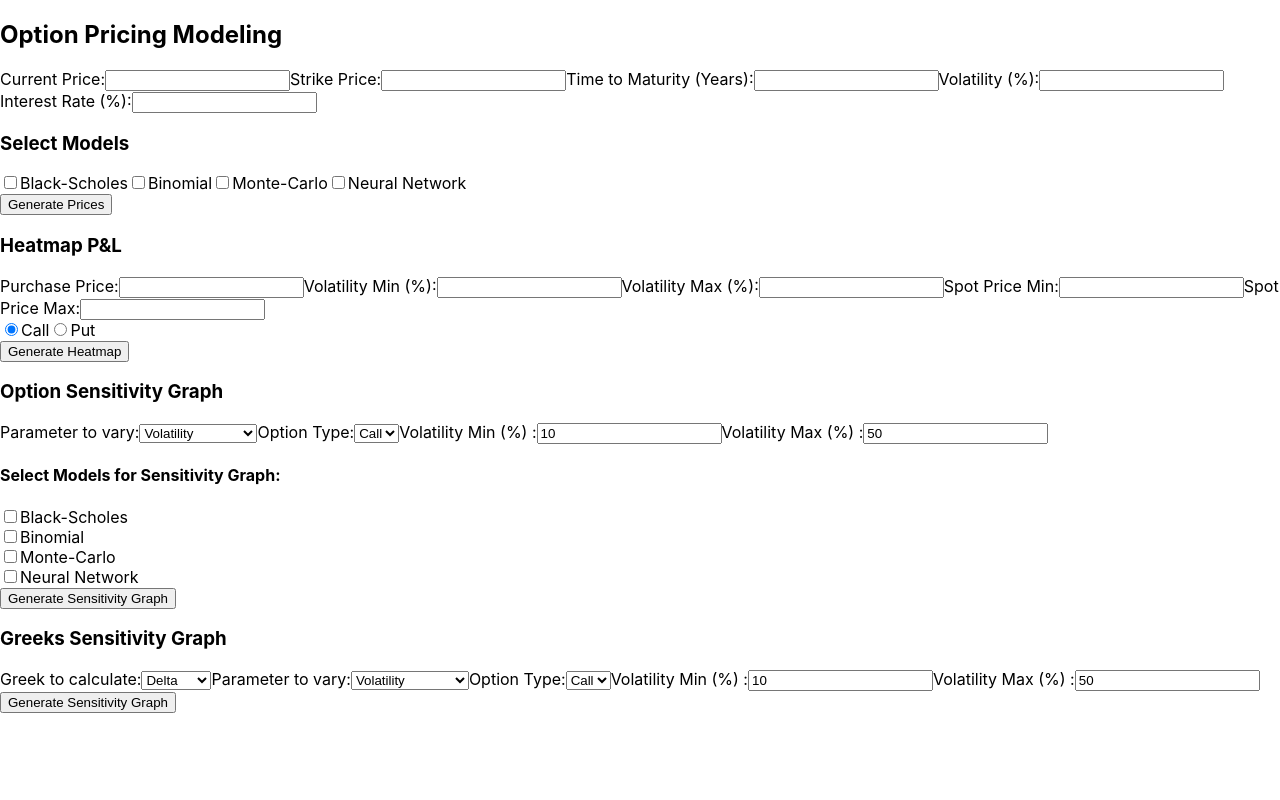
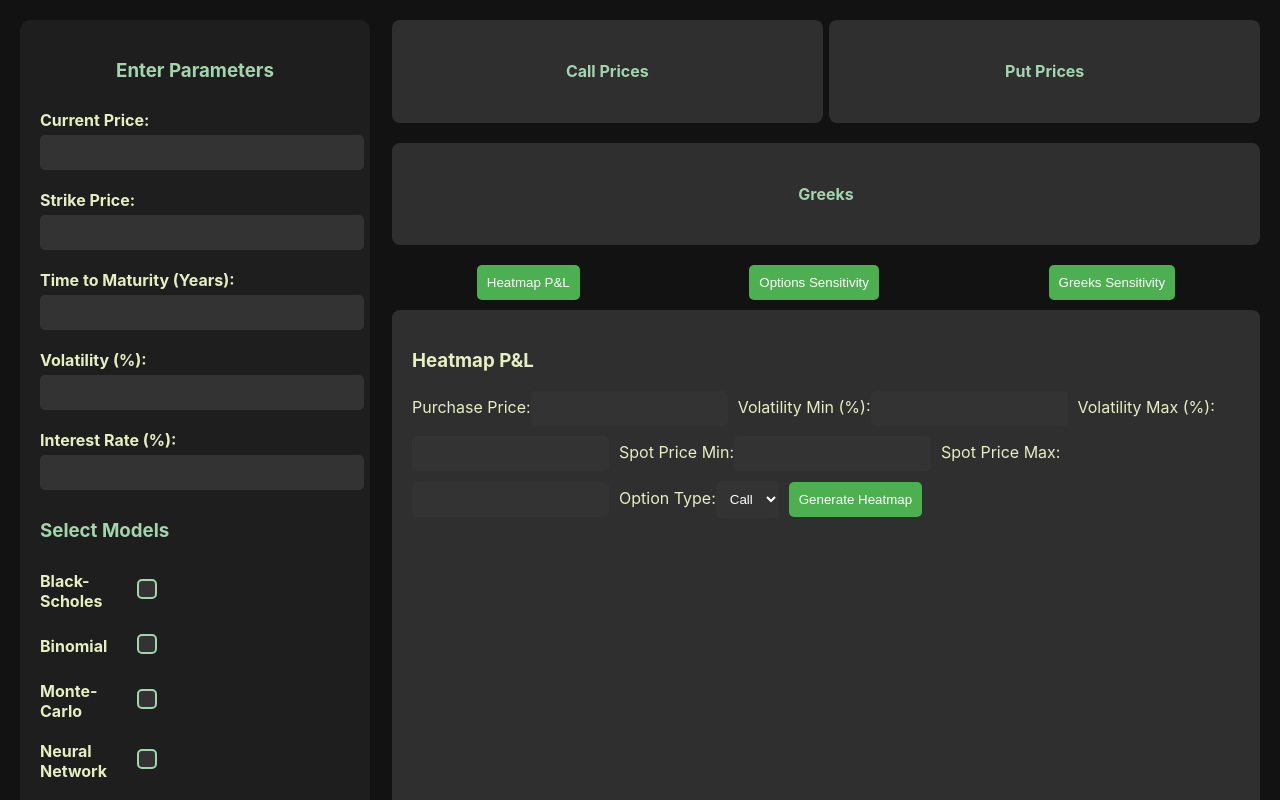
Before and after one commit to yaaks7/options-pricing, a React (Create React App) app in the folder frontend/: page /modeling in a window 1280 px wide. Shown: the top 800 px of the page. Built offline with nearby package versions, Linux system fonts and the light colour scheme.

Commit message:
Style of the Modelisation Page

```diff
--- a/frontend/src/App.css
+++ b/frontend/src/App.css
@@ -7,32 +7,259 @@
   pointer-events: none;
 }
 
-@media (prefers-reduced-motion: no-preference) {
-  .App-logo {
-    animation: App-logo-spin infinite 20s linear;
-  }
+.App-header {
+  background-color: hwb(0 7% 93%); /* Dark Charcoal Gray */
+  color: #E5EFC1;
+  padding: 20px;
 }
 
-.App-header {
-  background-color: #282c34;
-  min-height: 100vh;
+button {
+  background-color: #4CAF50;
+  color: white;
+  border: none;
+  cursor: pointer;
+}
+
+button:hover {
+  background-color: #45a049;
+}
+
+button:disabled {
+  background-color: #666;
+}
+
+body {
+  background-color: #121212;
+  color: #E5EFC1;
+}
+
+.centered-title {
+  text-align: center;
+}
+
+.modeling-container {
+  display: flex;
+  flex-direction: row;
+  padding: 20px;
+  justify-content: space-between;
+}
+
+/* Sidebar container */
+.sidebar {
+  width: 25%;
+  background-color: #1E1E1E;
+  padding: 20px;
+  border-radius: 10px; /* Rounded borders */
+  color: #E5EFC1;
+}
+
+.sidebar h3, .sidebar h4 {
+  color: #A2D5AB;
+}
+
+.sidebar input:not([type="checkbox"]), .sidebar select {
+  width: 98%;
+  padding: 10px;
+  margin-top: 5px;
+  margin-bottom: 10px;
+  background-color: #333;
+  border: none;
+  border-radius: 5px; /* Rounded input fields */
+  color: #fff;
+}
+
+/* Ensure checkboxes and labels are aligned properly */
+.sidebar form {
   display: flex;
   flex-direction: column;
-  align-items: center;
-  justify-content: center;
-  font-size: calc(10px + 2vmin);
+}
+
+/* Flexbox layout for checkbox and label text */
+
+.sidebar label {
+  display: flex;
+
+  justify-content: flex-start; /* Align to the left */
+  align-items: center;  /* Align vertically */
+  margin-top: 10px;
+  font-weight: bold;
+  cursor: pointer;  /* Show pointer cursor when hovering */
+}
+
+/* Style the checkbox */
+.sidebar input[type="checkbox"] {
+  width: 20px;
+  height: 20px;
+  margin-right: 10px;  /* Space between checkbox and text */
+  appearance: none;  /* Remove default checkbox styling */
+  background-color: #333;
+  border: 2px solid #A2D5AB;
+  border-radius: 5px; /* Rounded checkbox */
+  cursor: pointer;  /* Pointer cursor on hover */
+  position: relative;
+}
+
+/* Checkbox tick when checked */
+.sidebar input[type="checkbox"]:checked {
+  background-color: #4CAF50;
+  border-color: #4CAF50;
+}
+
+/* Checkbox tick styling */
+.sidebar input[type="checkbox"]:checked::after {
+  content: "✓";  /* Display checkmark */
+  color: white;
+  font-size: 14px;
+  position: absolute;
+  top: 1px;
+  left: 4px;
+}
+
+.sidebar button {
+  width: 100%;
+  padding: 10px;
+  margin-top: 100px;
+  background-color: #4CAF50;
+  border: none;
+  border-radius: 5px;
+  color: #fff;
+}
+
+.wrapper {
+  float: left;
+  width: 100%; /* Assure que chaque label occupe 100% de la largeur */
+  margin-bottom: 10px; /* Espace entre chaque option */
+}
+
+.wrapper span:first-child {
+  float: left;
+  width: 30%;
+  text-align: left; /* Aligne le texte à gauche */
+}
+
+.wrapper span:last-child {
+  float: right;
+  width: 5%; /* La checkbox prend 20% de la largeur */
+  text-align: right; /* Aligne la checkbox à droite */
+}
+
+.clearboth {
+  clear: both;
+}
+
+
+.results-container {
+  width: 70%;
+}
+
+.results-header {
+  display: flex;
+  justify-content: space-between;
+}
+
+.results-section {
+  width: 45%;
+  background-color: #2F2F2F;
+  padding: 20px;
+  border-radius: 8px; /* Rounded box */
+  text-align: center;
+}
+
+.results-section h4 {
+  color: #A2D5AB;
+}
+
+.greeks-section {
+  margin-top: 20px;
+  padding: 20px;
+  background-color: #2F2F2F;
+  border-radius: 8px; /* Rounded box */
+}
+
+.greeks-section h4 {
+  color: #A2D5AB;
+}
+
+.greek-values {
+  display: flex;
+  justify-content: space-between;
+  text-align: center;
+  padding: 10px;
+}
+
+.tabs {
+  display: flex;
+  justify-content: space-around;
+  margin-top: 20px;
+  padding-bottom: 10px;
+}
+
+.tabs button {
+  padding: 10px;
+  background-color: #4CAF50;
+  color: white;
+  border-radius: 5px;
+  border: none;
+}
+
+.tabs button:hover {
+  background-color: #45a049;
+}
+
+.graph-container {
+  padding: 20px;
+  background-color: #2F2F2F;
+  border-radius: 8px;
+  min-height: 500px;
+}
+
+.graph-container input, .graph-container select {
+  padding: 10px;
+  margin-right: 10px;
+  margin-bottom: 10px;
+  border: none;
+  border-radius: 5px;
+  background-color: #333;
   color: white;
 }
 
-.App-link {
-  color: #61dafb;
+.graph-container button {
+  background-color: #4CAF50;
+  border-radius: 5px;
+  color: white;
+  border: none;
+  padding: 10px;
 }
 
-@keyframes App-logo-spin {
-  from {
-    transform: rotate(0deg);
-  }
-  to {
-    transform: rotate(360deg);
-  }
+.graph-container button:hover {
+  background-color: #45a049;
 }
+
+/* Style the checkbox for Options Sensitivity */
+.options-sensitivity input[type="checkbox"] {
+  width: 20px;
+  height: 20px;
+  margin-right: 10px;  /* Space between checkbox and text */
+  appearance: none;  /* Remove default checkbox styling */
+  background-color: #333;
+  border: 2px solid #A2D5AB;
+  border-radius: 5px; /* Rounded checkbox */
+  cursor: pointer;  /* Pointer cursor on hover */
+  position: relative;
+}
+
+/* Checkbox tick when checked */
+.options-sensitivity input[type="checkbox"]:checked {
+  background-color: #4CAF50;
+  border-color: #4CAF50;
+}
+
+/* Checkbox tick styling */
+.options-sensitivity input[type="checkbox"]:checked::after {
+  content: "✓";  /* Display checkmark */
+  color: white;
+  font-size: 14px;
+  position: absolute;
+  top: 1px;
+  left: 4px;
+}
--- a/frontend/src/components/GreeksSensitivity.js
+++ b/frontend/src/components/GreeksSensitivity.js
@@ -127,15 +127,6 @@ const GreeksSensitivityGraph = ({ currentPrice, strikePrice, timeToMaturity, vol
         </select>
       </label>
 
-      {/* Sélection entre Call et Put */}
-      <label>
-        Option Type:
-        <select value={optionType} onChange={(e) => setOptionType(e.target.value)}>
-          <option value="call">Call</option>
-          <option value="put">Put</option>
-        </select>
-      </label>
-
       {/* Champs pour entrer les valeurs min et max */}
       <label>
         {minLabel}
@@ -144,6 +135,15 @@ const GreeksSensitivityGraph = ({ currentPrice, strikePrice, timeToMaturity, vol
       <label>
         {maxLabel}
         <input type="number" value={maxParam} onChange={(e) => setMaxParam(e.target.value)} required />
+      </label>
+
+      {/* Sélection entre Call et Put */}
+      <label>
+        Option Type:
+        <select value={optionType} onChange={(e) => setOptionType(e.target.value)}>
+          <option value="call">Call</option>
+          <option value="put">Put</option>
+        </select>
       </label>
 
       <button onClick={generateGraph}>Generate Sensitivity Graph</button>
--- a/frontend/src/components/HeatmapPnl.js
+++ b/frontend/src/components/HeatmapPnl.js
@@ -95,17 +95,14 @@ const HeatmapPnl = ({ strikePrice, timeToMaturity, interestRate }) => {
           <input type="number" name="spotPriceMax" value={spotPriceRange.max} onChange={handleInputChange} required />
         </label>
 
-        {/* Sélection du type d'option */}
-        <div>
-          <label>
-            <input type="radio" name="optionType" value="call" checked={optionType === 'call'} onChange={handleOptionTypeChange} />
-            Call
-          </label>
-          <label>
-            <input type="radio" name="optionType" value="put" checked={optionType === 'put'} onChange={handleOptionTypeChange} />
-            Put
-          </label>
-        </div>
+        {/* Sélection entre Call et Put */}
+        <label>
+          Option Type:
+          <select value={optionType} onChange={(e) => setOptionType(e.target.value)}>
+            <option value="call">Call</option>
+            <option value="put">Put</option>
+          </select>
+        </label>
 
         <button type="submit">Generate Heatmap</button>
       </form>
--- a/frontend/src/components/OptionSensitivity.js
+++ b/frontend/src/components/OptionSensitivity.js
@@ -158,15 +158,6 @@ const OptionSensitivityGraph = ({ currentPrice, strikePrice, timeToMaturity, vol
         </select>
       </label>
 
-      {/* Sélection entre Call et Put */}
-      <label>
-        Option Type:
-        <select value={optionType} onChange={(e) => setOptionType(e.target.value)}>
-          <option value="call">Call</option>
-          <option value="put">Put</option>
-        </select>
-      </label>
-
       {/* Champs pour entrer les valeurs min et max */}
       <label>
         {minLabel}
@@ -177,20 +168,30 @@ const OptionSensitivityGraph = ({ currentPrice, strikePrice, timeToMaturity, vol
         <input type="number" value={maxParam} onChange={(e) => setMaxParam(e.target.value)} required />
       </label>
 
+      {/* Sélection entre Call et Put */}
+      <label>
+        Option Type:
+        <select value={optionType} onChange={(e) => setOptionType(e.target.value)}>
+          <option value="call">Call</option>
+          <option value="put">Put</option>
+        </select>
+      </label>
+
       {/* Sélection des modèles disponibles */}
-      <div>
+      <div className="options-sensitivity">
         <h4>Select Models for Sensitivity Graph:</h4>
         {Object.keys(modelMap).map((model) => (
-          <div key={model}>
-            <label>
+          <label className="wrapper" key={model}>
+            <span>{modelMap[model]}</span>
+            <span>
               <input
                 type="checkbox"
                 checked={selectedModelTypes.includes(modelMap[model])}
                 onChange={() => handleModelSelection(modelMap[model])}
               />
-              {modelMap[model]} {/* Affichage correct des noms pour l'utilisateur */}
-            </label>
-          </div>
+            </span>
+            <div className="clearboth"></div> {/* Clear floats */}
+          </label>
         ))}
       </div>
 
--- a/frontend/src/pages/Modeling.js
+++ b/frontend/src/pages/Modeling.js
@@ -1,9 +1,9 @@
-// src/pages/Modeling.js
 import React, { useState } from 'react';
 import { fetchBlackScholesPrice, fetchBinomialPrice, fetchMonteCarloPrice, fetchNeuralNetworkPrice, fetchGreeks } from '../services/api';
 import HeatmapPnl from '../components/HeatmapPnl';
 import OptionSensitivityGraph from '../components/OptionSensitivity';
 import GreeksSensitivityGraph from '../components/GreeksSensitivity';
+import '../App.css'; // Importing CSS
 
 const Modeling = () => {
   const [selectedModels, setSelectedModels] = useState({
@@ -21,12 +21,12 @@ const Modeling = () => {
     interestRate: ''
   });
 
+  const [activeTab, setActiveTab] = useState('heatmap'); // Add state to track active tab
   const [errors, setErrors] = useState({});
   const [results, setResults] = useState(null);
   const [greeks, setGreeks] = useState(null);
-  const [modelNames, setModelNames] = useState([]); // Ajout pour stocker les noms des modèles
+  const [modelNames, setModelNames] = useState([]);
 
-  // Validation des données avant l'envoi
   const validateForm = () => {
     let formErrors = {};
     let valid = true;
@@ -71,9 +71,8 @@ const Modeling = () => {
     };
 
     const promises = [];
-    const models = []; // Stocke les noms des modèles sélectionnés
+    const models = [];
 
-    // Requêtes pour les prix avec noms des modèles
     if (selectedModels.blackScholes) {
       promises.push(fetchBlackScholesPrice(requestData));
       models.push("Black-Scholes");
@@ -83,200 +82,152 @@ const Modeling = () => {
       models.push("Neural Network");
     }
     if (selectedModels.monteCarlo) {
-      const monteCarloData = {
-        ...requestData,
-        num_simulations: 10000,
-        num_steps: 100
-      };
+      const monteCarloData = { ...requestData, num_simulations: 10000, num_steps: 100 };
       promises.push(fetchMonteCarloPrice(monteCarloData));
       models.push("Monte Carlo");
     }
     if (selectedModels.binomial) {
-      const binomialData = {
-        ...requestData,
-        steps: 100,
-        is_american: false
-      };
+      const binomialData = { ...requestData, steps: 100, is_american: false };
       promises.push(fetchBinomialPrice(binomialData));
       models.push("Binomial");
     }
 
-    // Requête pour les Greeks
     const greeksPromise = fetchGreeks(requestData);
     promises.push(greeksPromise);
 
     try {
       const responses = await Promise.all(promises);
 
-      const greeksData = responses.pop();  // Récupérer les Greeks
-      setResults(responses);  // Récupérer les résultats des prix des options
-      setGreeks(greeksData);  // Stocker les Greeks
-      setModelNames(models);  // Stocker les noms des modèles
+      const greeksData = responses.pop();
+      setResults(responses);
+      setGreeks(greeksData);
+      setModelNames(models);
     } catch (error) {
       console.error('Error fetching data:', error);
     }
   };
 
   return (
-    <div>
-      <h2>Option Pricing Modeling</h2>
+    <div className="modeling-container">
+      {/* Sidebar */}
+      <div className="sidebar">
+        <form onSubmit={handleSubmit}>
+          <h3 className="centered-title">Enter Parameters</h3>
 
-      <form onSubmit={handleSubmit}>
-        <label>
-          Current Price:
-          <input
-            type="number"
-            name="currentPrice"
-            value={formData.currentPrice}
-            onChange={handleChange}
-            required
-          />
+          <label>Current Price:</label>
+          <input type="number" name="currentPrice" value={formData.currentPrice} onChange={handleChange} required />
+
+          <label>Strike Price:</label>
+          <input type="number" name="strikePrice" value={formData.strikePrice} onChange={handleChange} required />
+
+          <label>Time to Maturity (Years):</label>
+          <input type="number" name="timeToMaturity" value={formData.timeToMaturity} onChange={handleChange} required />
+
+          <label>Volatility (%):</label>
+          <input type="number" name="volatility" value={formData.volatility} onChange={handleChange} required />
+          {errors.volatility && <p className="error">{errors.volatility}</p>}
+
+          <label>Interest Rate (%):</label>
+          <input type="number" name="interestRate" value={formData.interestRate} onChange={handleChange} required />
+          {errors.interestRate && <p className="error">{errors.interestRate}</p>}
+
+          <h3>Select Models</h3>
+          <label className="wrapper">
+            <span>Black-Scholes</span>
+            <span><input type="checkbox" name="blackScholes" checked={selectedModels.blackScholes} onChange={handleModelChange} /></span>
           </label>
 
-        <label>
-          Strike Price:
-          <input
-            type="number"
-            name="strikePrice"
-            value={formData.strikePrice}
-            onChange={handleChange}
-            required
-          />
+          <label className="wrapper">
+            <span>Binomial</span>
+            <span><input type="checkbox" name="binomial" checked={selectedModels.binomial} onChange={handleModelChange} /></span>
           </label>
 
-        <label>
-          Time to Maturity (Years):
-          <input
-            type="number"
-            name="timeToMaturity"
-            value={formData.timeToMaturity}
-            onChange={handleChange}
-            required
-          />
+          <label className="wrapper">
+            <span>Monte-Carlo</span>
+            <span><input type="checkbox" name="monteCarlo" checked={selectedModels.monteCarlo} onChange={handleModelChange} /></span>
           </label>
 
-        <label>
-          Volatility (%):
-          <input
-            type="number"
-            name="volatility"
-            value={formData.volatility}
-            onChange={handleChange}
-            required
-          />
-          {errors.volatility && <p style={{ color: 'red' }}>{errors.volatility}</p>}
+          <label className="wrapper">
+            <span>Neural Network</span>
+            <span><input type="checkbox" name="neuralNetwork" checked={selectedModels.neuralNetwork} onChange={handleModelChange} /></span>
           </label>
 
-        <label>
-          Interest Rate (%):
-          <input
-            type="number"
-            name="interestRate"
-            value={formData.interestRate}
-            onChange={handleChange}
-            required
-          />
-          {errors.interestRate && <p style={{ color: 'red' }}>{errors.interestRate}</p>}
-        </label>
+          <div className="clearboth"></div>  {/* Clear floats */}
 
-        <div>
-          <h3>Select Models</h3>
-          <label>
-            <input
-              type="checkbox"
-              name="blackScholes"
-              checked={selectedModels.blackScholes}
-              onChange={handleModelChange}
-            />
-            Black-Scholes
-          </label>
-          <label>
-            <input
-              type="checkbox"
-              name="binomial"
-              checked={selectedModels.binomial}
-              onChange={handleModelChange}
-            />
-            Binomial
-          </label>
-          <label>
-            <input
-              type="checkbox"
-              name="monteCarlo"
-              checked={selectedModels.monteCarlo}
-              onChange={handleModelChange}
-            />
-            Monte-Carlo
-          </label>
-          <label>
-            <input
-              type="checkbox"
-              name="neuralNetwork"
-              checked={selectedModels.neuralNetwork}
-              onChange={handleModelChange}
-            />
-            Neural Network
-          </label>
+          <button type="submit">Generate</button>
+        </form>
       </div>
 
-        <button type="submit">Generate Prices</button>
-      </form>
-
-      {/* Affichage des résultats des prix */}
-      {results && (
-        <div>
-          <h3>Results:</h3>
-          {results.map((result, index) => (
-            <div key={index}>
-              <h4>{modelNames[index]}</h4> {/* Afficher le nom du modèle */}
-              <p>Call Price: {result.call_price}</p>
-              <p>Put Price: {result.put_price}</p>
-            </div>
+      {/* Results Section */}
+      <div className="results-container">
+        <div className="results-header">
+          <div className="results-section">
+            <h4 className="centered-title">Call Prices</h4>
+            {results && results.map((result, index) => (
+              <div key={index}><p>{modelNames[index]} Call: {result.call_price.toFixed(2)}</p></div>
             ))}
           </div>
-      )}
-
-      {/* Affichage des Greeks */}
-      {greeks && (
-        <div>
-          <h3>Greeks:</h3>
-          <div>
-            <h4>Call Greeks</h4>
-            <p>Delta: {greeks.call.delta}</p>
-            <p>Gamma: {greeks.call.gamma}</p>
-            <p>Vega: {greeks.call.vega}</p>
-            <p>Theta: {greeks.call.theta}</p>
-            <p>Rho: {greeks.call.rho}</p>
-          </div>
-          <div>
-            <h4>Put Greeks</h4>
-            <p>Delta: {greeks.put.delta}</p>
-            <p>Gamma: {greeks.put.gamma}</p>
-            <p>Vega: {greeks.put.vega}</p>
-            <p>Theta: {greeks.put.theta}</p>
-            <p>Rho: {greeks.put.rho}</p>
+          <div className="results-section">
+            <h4 className="centered-title">Put Prices</h4>
+            {results && results.map((result, index) => (
+              <div key={index}><p>{modelNames[index]} Put: {result.put_price.toFixed(2)}</p></div>
+            ))}
           </div>
         </div>
+
+        <div className="greeks-section boxed-container">
+          <h4 className="centered-title">Greeks</h4>
+          {greeks && (
+            <>
+              <div className="greek-values">
+                <h5>Call Greeks</h5>
+                <p>Delta: {greeks.call.delta.toFixed(2)}</p>
+                <p>Gamma: {greeks.call.gamma.toFixed(2)}</p>
+                <p>Vega: {greeks.call.vega.toFixed(2)}</p>
+                <p>Theta: {greeks.call.theta.toFixed(2)}</p>
+                <p>Rho: {greeks.call.rho.toFixed(2)}</p>
+              </div>
+              <div className="greek-values">
+                <h5>Put Greeks</h5>
+                <p>Delta: {greeks.put.delta.toFixed(2)}</p>
+                <p>Gamma: {greeks.put.gamma.toFixed(2)}</p>
+                <p>Vega: {greeks.put.vega.toFixed(2)}</p>
+                <p>Theta: {greeks.put.theta.toFixed(2)}</p>
+                <p>Rho: {greeks.put.rho.toFixed(2)}</p>
+              </div>
+            </>
           )}
+        </div>
 
-      {/* Section pour la Heatmap */}
+        {/* Tabs for switching between graphs */}
+        <div className="tabs">
+          <button onClick={() => setActiveTab('heatmap')}>Heatmap P&L</button>
+          <button onClick={() => setActiveTab('optionSensitivity')}>Options Sensitivity</button>
+          <button onClick={() => setActiveTab('greeksSensitivity')}>Greeks Sensitivity</button>
+        </div>
+
+        {/* Display selected tab */}
+        <div className="graph-container">
+          {activeTab === 'heatmap' && (
             <HeatmapPnl
               strikePrice={formData.strikePrice}
               timeToMaturity={formData.timeToMaturity}
               interestRate={formData.interestRate}
             />
+          )}
 
-      {/* Composant Option Sensitivity Graph */}
+          {activeTab === 'optionSensitivity' && (
             <OptionSensitivityGraph
               currentPrice={formData.currentPrice}
               strikePrice={formData.strikePrice}
               timeToMaturity={formData.timeToMaturity}
               volatility={formData.volatility}
               interestRate={formData.interestRate}
-        selectedModels={Object.keys(selectedModels).filter((model) => selectedModels[model])}  // Filtrer uniquement les modèles sélectionnés
+              selectedModels={Object.keys(selectedModels).filter((model) => selectedModels[model])}
             />
+          )}
 
-      {/* Composant Greeks Sensitivity Graph */}
+          {activeTab === 'greeksSensitivity' && (
             <GreeksSensitivityGraph
               currentPrice={formData.currentPrice}
               strikePrice={formData.strikePrice}
@@ -284,7 +235,9 @@ const Modeling = () => {
               volatility={formData.volatility}
               interestRate={formData.interestRate}
             />
-
+          )}
+        </div>
+      </div>
     </div>
   );
 };
```
Lines whose indentation alone changed are shown as unchanged.
